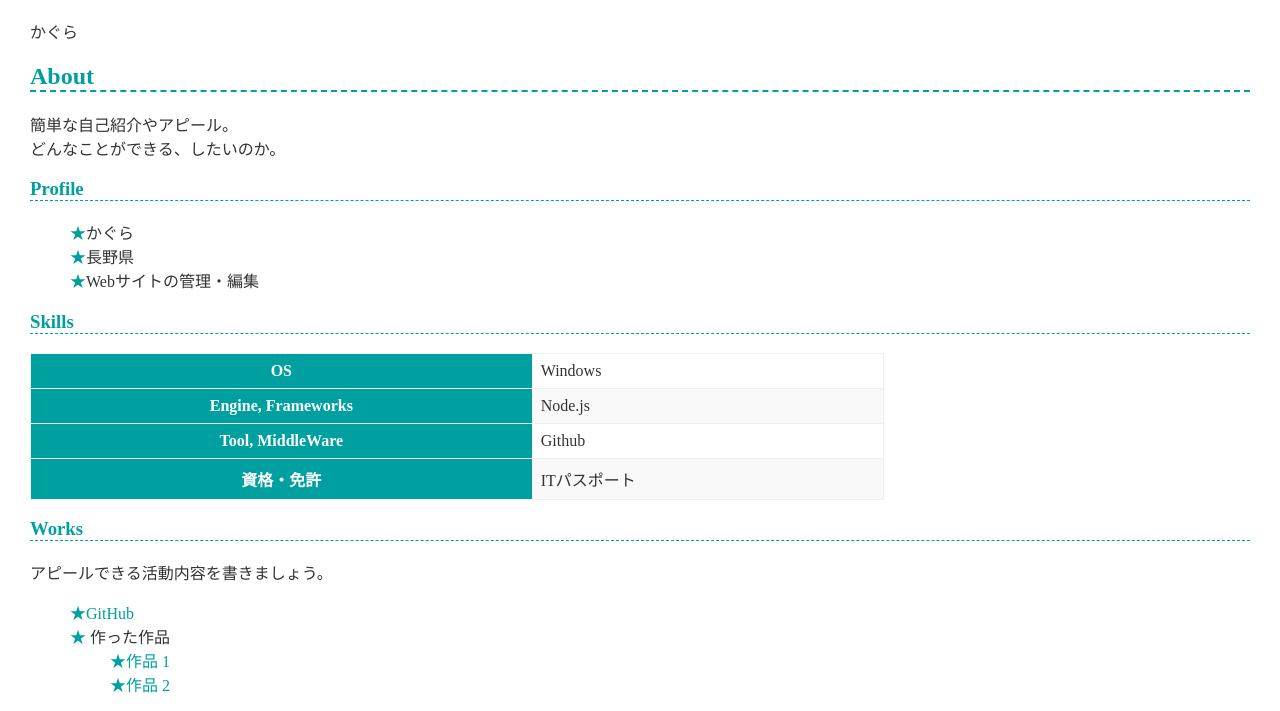
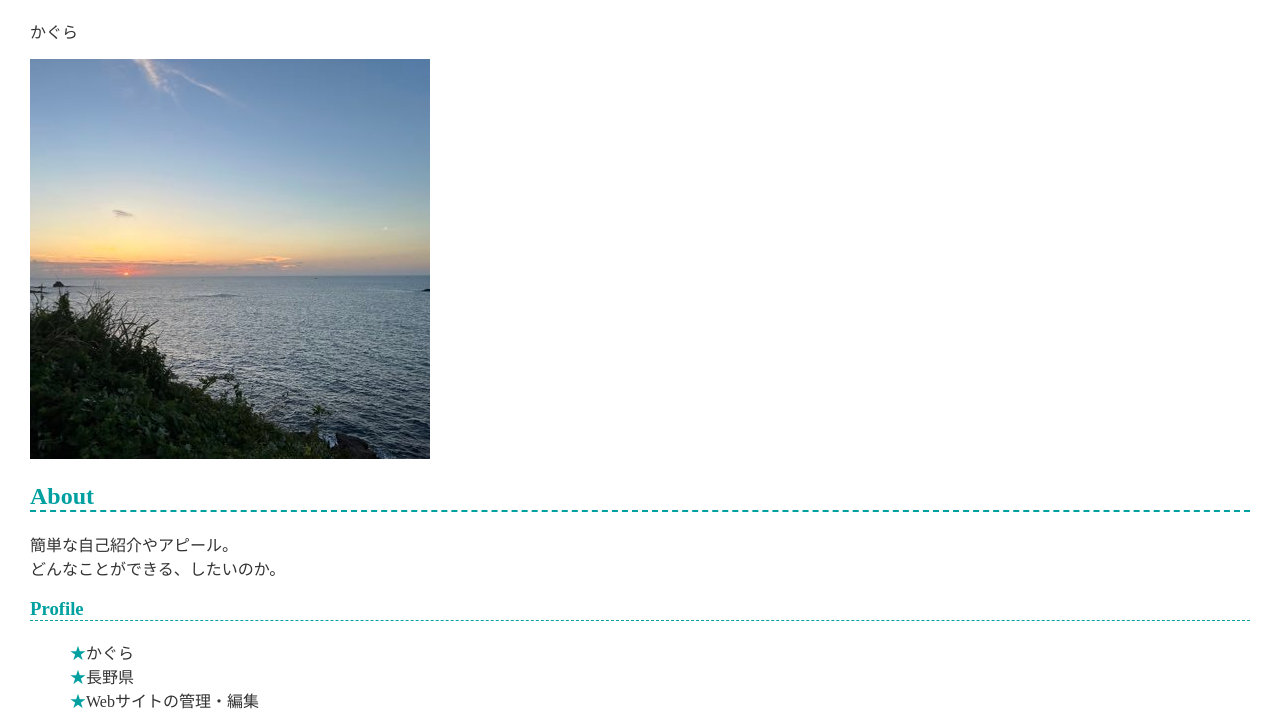
Before and after one commit to kagura9012/kagura9012.github.io, a plain HTML site: page index.html in a window 1280 px wide. Shown: the part 103-814 px from the top of the page. Drawn offline with Linux system fonts and the light colour scheme.

Commit message:
画像の追加

```diff
--- a/index.html
+++ b/index.html
@@ -9,6 +9,7 @@
   <body>
     <h1>ハンドルネーム</h1>
     <p>かぐら</p>
+    <img src="EIkdNtjK_400x400.jpg">
 
     <h2>About</h2>
     <p>
```
